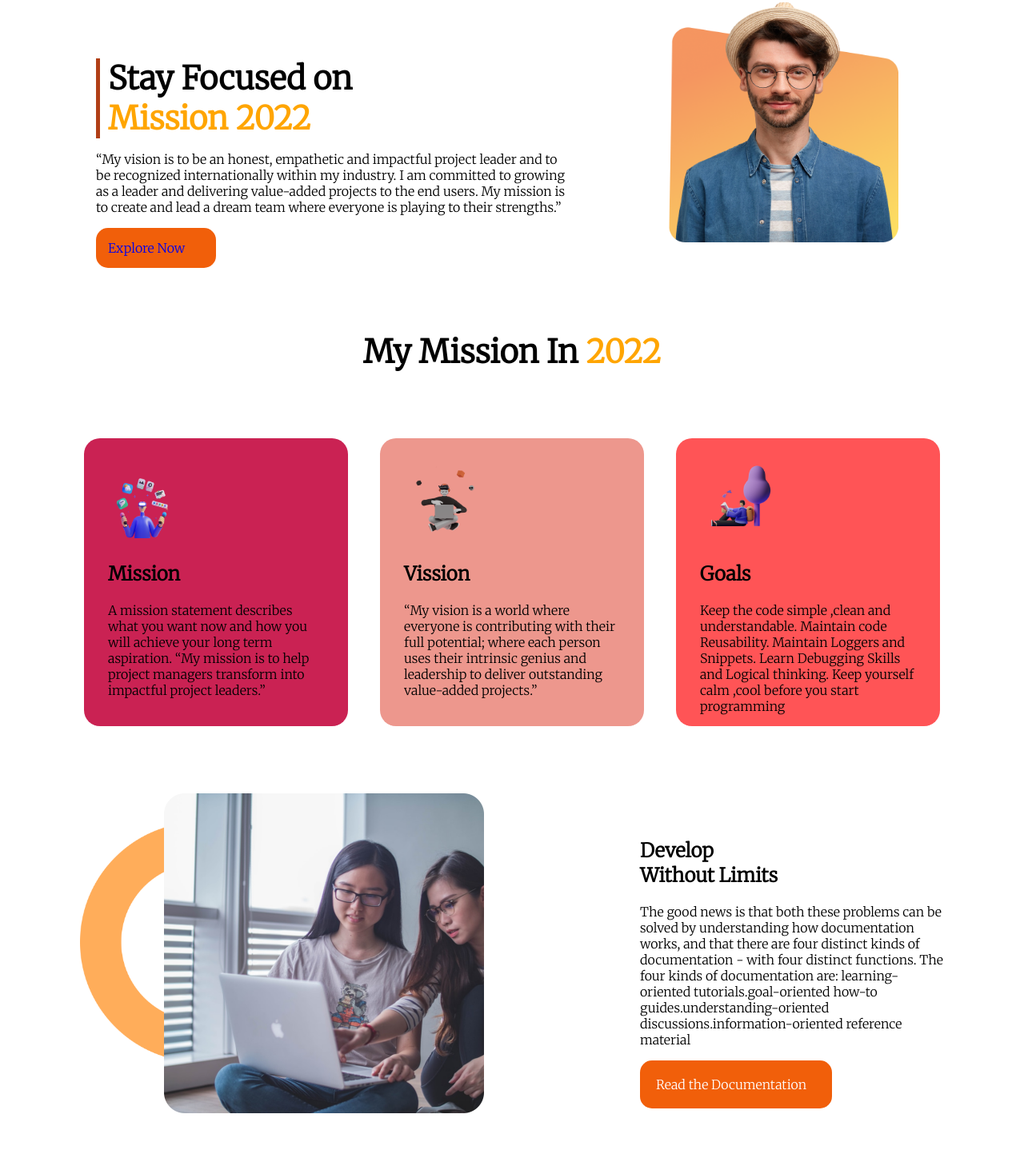
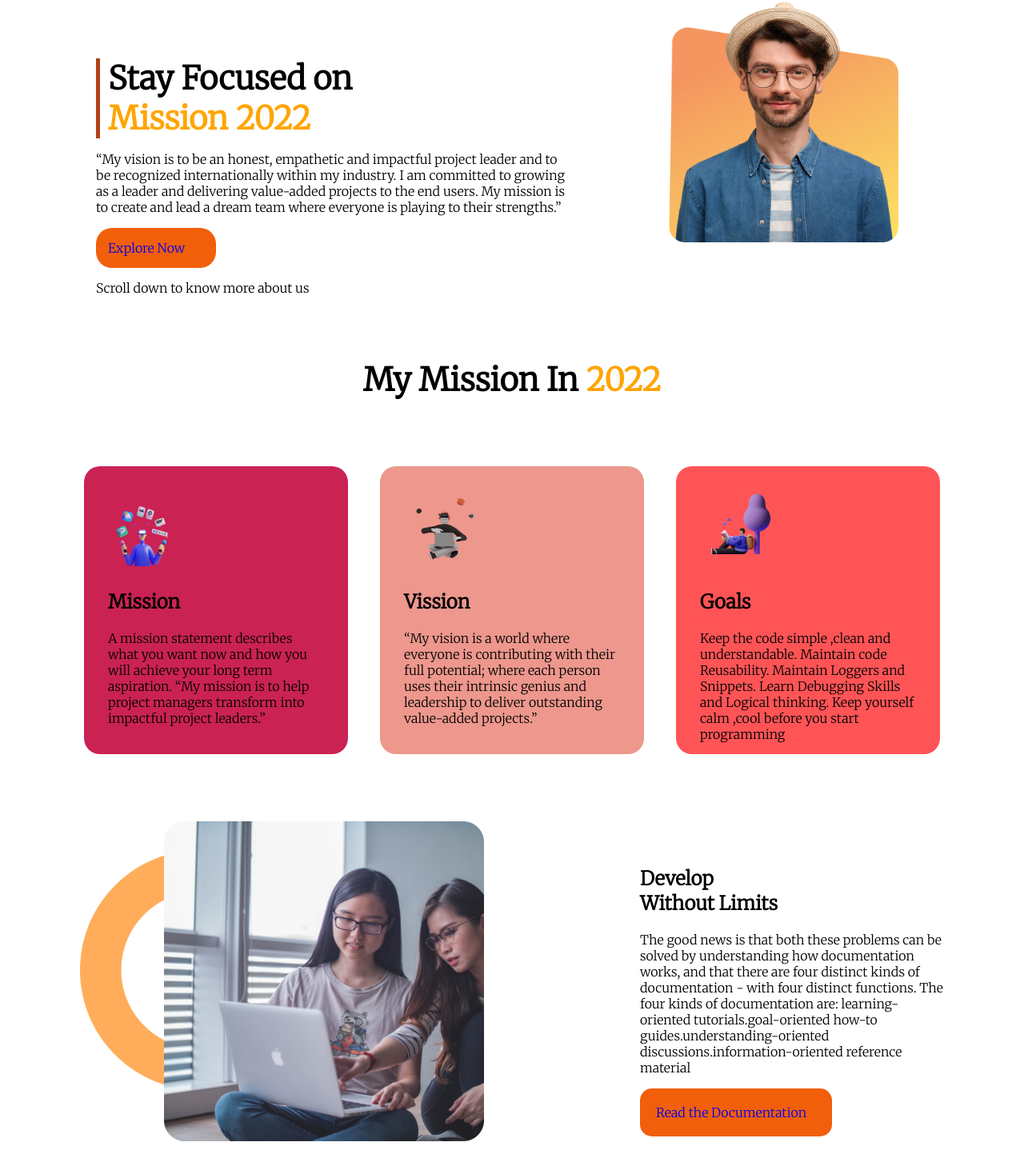
Before and after one commit to jasim-164/Mission-2022, a plain HTML site: page index.html in a window 1280 px wide. Shown: the part 37-1500 px from the top of the page at 80% size. Drawn offline with Linux system fonts and the light colour scheme; a web font is replaced by a local one.

Commit message:
last but not least

```diff
--- a/index.html
+++ b/index.html
@@ -24,7 +24,6 @@
                 <span class="h1">Stay Focused on</span><br>
                 <span class="h2">Mission 2022</span>
                 </div>
-
                 <p>“My vision is to be an honest, empathetic and impactful project leader and to be recognized internationally within my industry. I am committed to growing as a leader and delivering value-added projects to the end users. My mission is to create and lead a dream team where everyone is playing to their strengths.”</p>
 
                 <div class="explore-button">
@@ -32,6 +31,7 @@
                 <span>Explore Now</span>
                 </a>
                 </div>
+                <h7> Scroll down to know more about us </h7>
 
             </div>
             <div class="container person">
@@ -105,9 +105,9 @@
                     <p>The good news is that both these problems can be solved by understanding how documentation works, and that there are four distinct kinds of documentation - with four distinct functions. The four kinds of documentation are:
                     learning-oriented tutorials.goal-oriented how-to guides.understanding-oriented discussions.information-oriented reference material</p>
                     <div class="documentation-button">
-                        <div style="text-decoration:none" href="https://www.linkedin.com/in/md-jasim-uddin-8577a01a4/" target="_blank">
+                        <a style="text-decoration:none" href="https://www.linkedin.com/in/md-jasim-uddin-8577a01a4/" target="_blank">
                         <span>Read the Documentation</span>
-                        </div>
+                        </a>
 
                     </div>
                 </div>
@@ -125,9 +125,9 @@
                     <p>The good news is that both these problems can be solved by understanding how documentation works, and that there are four distinct kinds of documentation - with four distinct functions. The four kinds of documentation are:
                     learning-oriented tutorials.goal-oriented how-to guides.understanding-oriented discussions.information-oriented reference material</p>
                     <div class="documentation-button">
-                        <div style="text-decoration:none" href="https://www.linkedin.com/in/md-jasim-uddin-8577a01a4/" target="_blank">
+                        <a style="text-decoration:none" href="https://developer.mozilla.org/en-US/"target="_blank">
                         <span>Read the Documentation</span>
-                        </div>
+                        </a>
                     </div>
 
                 </div>
@@ -150,7 +150,7 @@
         <section class="work-section">
             <div class="work-head">
 
-                <h1 style="color:orange; font-size:40px"> My Work </h1>
+                <h1> <span style="color:orange;"> My </span> Work </h1>
                 <p> I am a software Engineer. so I love competitive programming. I love photography,design & coding.</p>
 
                 <hr class="new4" width="60%">
--- a/style.css
+++ b/style.css
@@ -54,7 +54,8 @@ p{
     color: white ;
     width: 120px;
     padding: 15px;
-    border-radius:15px;
+    margin-bottom: 15px;
+    border-radius:20px;
 }
 .documentation-button{
     background-color: rgb(241, 95, 10);
```
